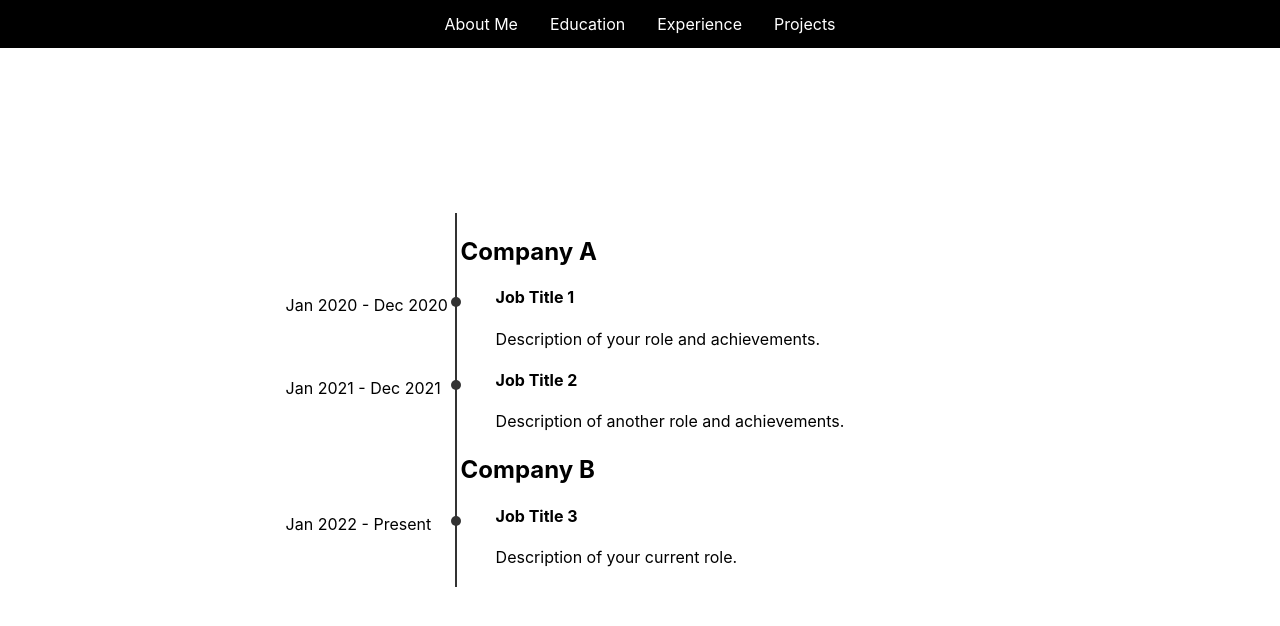
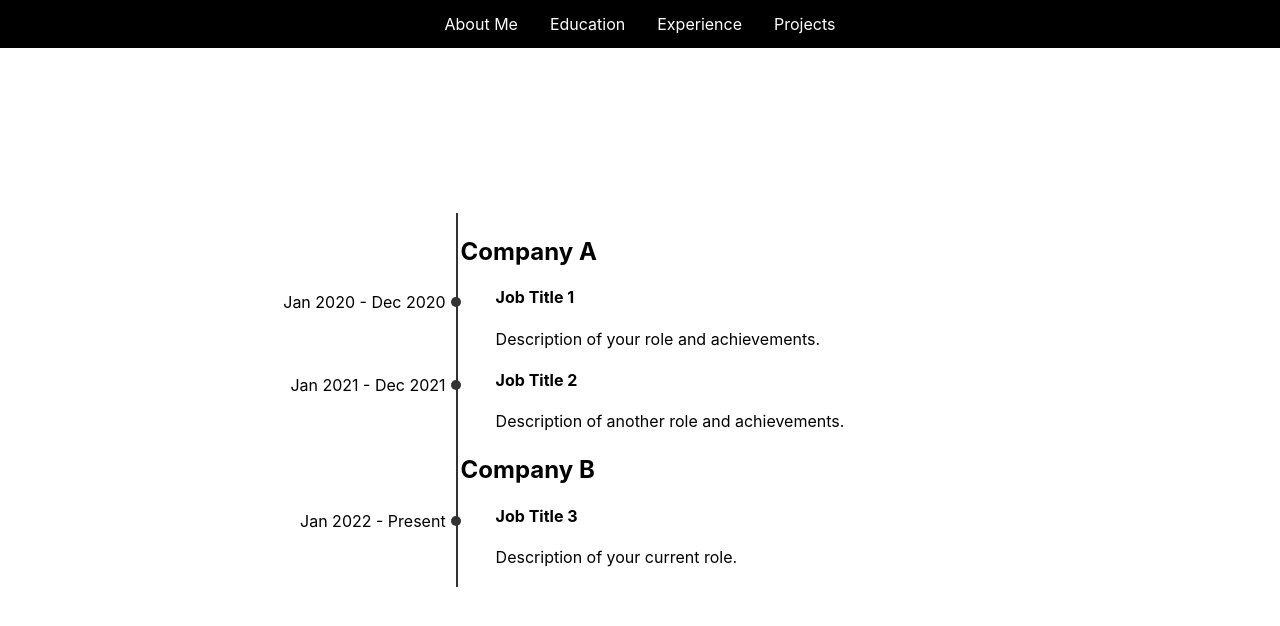
Before and after one commit to arnav149/ak-portfolio, a React (Create React App) app: page /#/experience in a window 1280 px wide. Shown: the top 626 px of the page. Built offline with nearby package versions, Linux system fonts and the light colour scheme.

Commit message:
align periods

```diff
--- a/src/Experience.css
+++ b/src/Experience.css
@@ -15,7 +15,7 @@
   content: "";
   position: absolute;
   top: 0;
-  left: 19px; /* Adjust this value to center the line in the padding area */
+  left: 20px; /* Adjust this value to center the line in the padding area */
   height: 100%;
   width: 2px;
   background-color: #333;
@@ -50,9 +50,9 @@
 
 .period {
   position: absolute;
-  left: -170px; /* Adjust this value based on your layout needs */
-  top: 8px; /* Aligns vertically with the dot */
-  width: 140px; /* Ensure there is enough room for the text */
-  text-align: right; /* Right align the text to flow towards the dot */
-  white-space: nowrap; /* Prevents the text from wrapping */
+  left: -210px; /* Adjust based on your layout */
+  top: 5px;
+  width: 200px; /* Ensure this width accommodates your longest period text */
+  text-align: right;
+  white-space: nowrap;
 }
```
